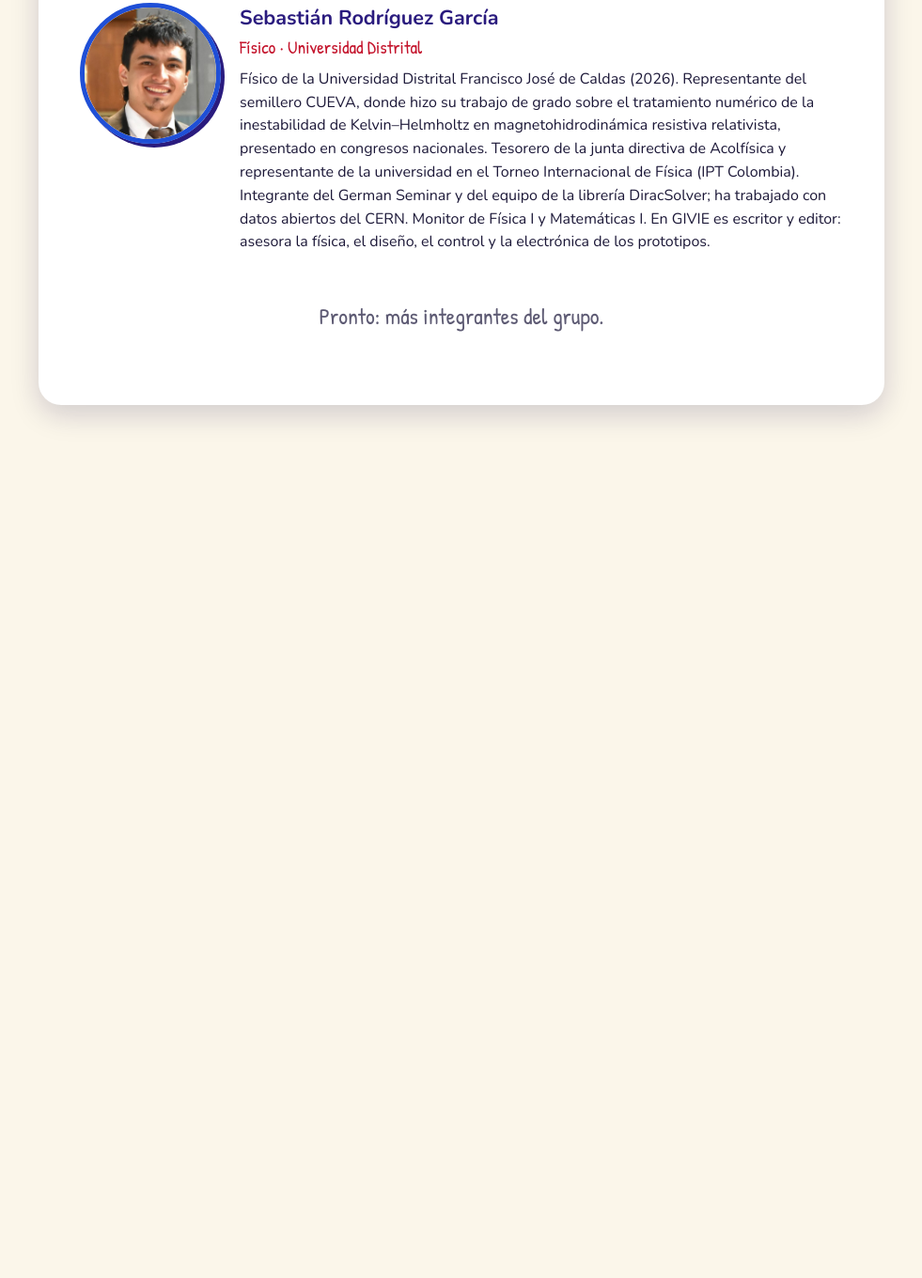
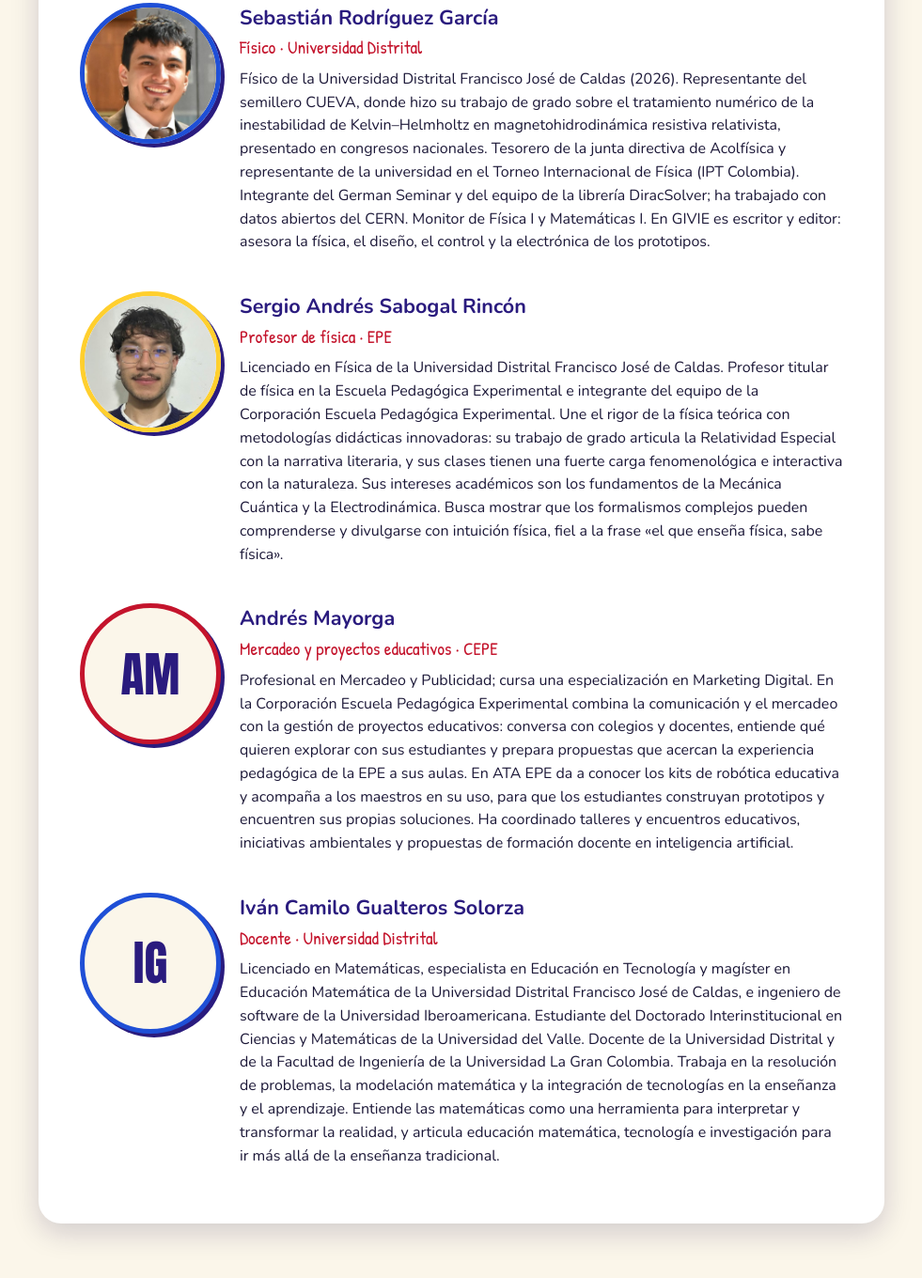
Before and after one commit to Sebrodriguezg/GIVIE-, a plain HTML site: page secciones/givie.html in a window 1280 px wide. Shown: the part 961-2321 px from the top of the page at 94% size, without its empty margins (149-1130 px from the left). Before the commit the page ends 1456 px from the top, so only its background shows below. Drawn offline with nearby package versions, Linux system fonts and the light colour scheme.

Commit message:
GIVIE: Sergio Sabogal, Andrés Mayorga e Iván Gualteros
Biografías con el mismo estilo y largo de las demás. Andrés e Iván aparecen con sus
iniciales mientras llegan sus fotos.

Co-Authored-By: Claude Opus 5.5 <noreply@anthropic.com>

```diff
--- a/css/estilos.css
+++ b/css/estilos.css
@@ -428,10 +428,18 @@ main, .pie { position: relative; z-index: 1; }
 .miembro img { width: 150px; aspect-ratio: 1; object-fit: cover; border-radius: 50%; border: 5px solid var(--amarillo); box-shadow: 4px 4px 0 var(--morado); }
 .miembro:nth-child(3n+2) img { border-color: var(--rojo); }
 .miembro:nth-child(3n) img { border-color: var(--azul); }
+/* integrante sin foto todavía: sus iniciales en el mismo círculo */
+.miembro-iniciales {
+  width: 150px; aspect-ratio: 1; border-radius: 50%; display: grid; place-items: center;
+  background: var(--crema); color: var(--morado); font-family: var(--titulos); font-size: 3.2rem;
+  border: 5px solid var(--amarillo); box-shadow: 4px 4px 0 var(--morado);
+}
+.miembro:nth-child(3n+2) .miembro-iniciales { border-color: var(--rojo); }
+.miembro:nth-child(3n) .miembro-iniciales { border-color: var(--azul); }
 .miembro h3 { margin: 0; font-size: 1.35rem; color: var(--morado); }
 .miembro-rol { margin: 0 0 6px; font-family: var(--mano); font-size: 1.2rem; color: var(--rojo); }
 .miembro p { margin-top: 0; }
 @media (max-width: 560px) {
   .miembro { grid-template-columns: 1fr; justify-items: center; text-align: center; }
-  .miembro img { width: 130px; }
+  .miembro img, .miembro-iniciales { width: 130px; }
 }
--- a/secciones/givie.html
+++ b/secciones/givie.html
@@ -61,9 +61,52 @@
           prototipos.</p>
       </div>
     </article>
+
+    <article class="miembro">
+      <img src="../img/givie/sergio.jpg" alt="Sergio Andrés Sabogal Rincón" loading="lazy">
+      <div>
+        <h3>Sergio Andrés Sabogal Rincón</h3>
+        <p class="miembro-rol">Profesor de física · EPE</p>
+        <p>Licenciado en Física de la Universidad Distrital Francisco José de Caldas. Profesor titular de física en la
+          Escuela Pedagógica Experimental e integrante del equipo de la Corporación Escuela Pedagógica Experimental.
+          Une el rigor de la física teórica con metodologías didácticas innovadoras: su trabajo de grado articula la
+          Relatividad Especial con la narrativa literaria, y sus clases tienen una fuerte carga fenomenológica e
+          interactiva con la naturaleza. Sus intereses académicos son los fundamentos de la Mecánica Cuántica y la
+          Electrodinámica. Busca mostrar que los formalismos complejos pueden comprenderse y divulgarse con
+          intuición física, fiel a la frase «el que enseña física, sabe física».</p>
+      </div>
+    </article>
+
+    <article class="miembro">
+      <span class="miembro-iniciales" aria-hidden="true">AM</span>
+      <div>
+        <h3>Andrés Mayorga</h3>
+        <p class="miembro-rol">Mercadeo y proyectos educativos · CEPE</p>
+        <p>Profesional en Mercadeo y Publicidad; cursa una especialización en Marketing Digital. En la Corporación
+          Escuela Pedagógica Experimental combina la comunicación y el mercadeo con la gestión de proyectos educativos:
+          conversa con colegios y docentes, entiende qué quieren explorar con sus estudiantes y prepara propuestas que
+          acercan la experiencia pedagógica de la EPE a sus aulas. En ATA EPE da a conocer los kits de robótica educativa y
+          acompaña a los maestros en su uso, para que los estudiantes construyan prototipos y encuentren sus propias
+          soluciones. Ha coordinado talleres y encuentros educativos, iniciativas ambientales y propuestas de formación
+          docente en inteligencia artificial.</p>
+      </div>
+    </article>
+
+    <article class="miembro">
+      <span class="miembro-iniciales" aria-hidden="true">IG</span>
+      <div>
+        <h3>Iván Camilo Gualteros Solorza</h3>
+        <p class="miembro-rol">Docente · Universidad Distrital</p>
+        <p>Licenciado en Matemáticas, especialista en Educación en Tecnología y magíster en Educación Matemática de la
+          Universidad Distrital Francisco José de Caldas, e ingeniero de software de la Universidad Iberoamericana.
+          Estudiante del Doctorado Interinstitucional en Ciencias y Matemáticas de la Universidad del Valle. Docente de la
+          Universidad Distrital y de la Facultad de Ingeniería de la Universidad La Gran Colombia. Trabaja en
+          la resolución de problemas, la modelación matemática y la integración de tecnologías en la enseñanza y el
+          aprendizaje. Entiende las matemáticas como una herramienta para interpretar y transformar la realidad, y
+          articula educación matemática, tecnología e investigación para ir más allá de la enseñanza tradicional.</p>
+      </div>
+    </article>
   </div>
-
-  <div class="espacio-pronto">Pronto: más integrantes del grupo.</div>
 </main>
 </body>
 </html>
```
Also changed, not shown: img/givie/sergio.jpg (added).
